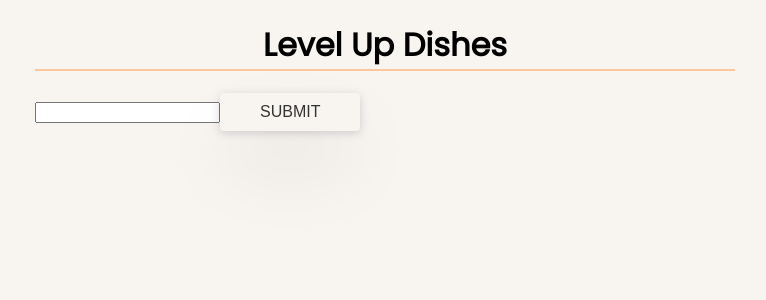
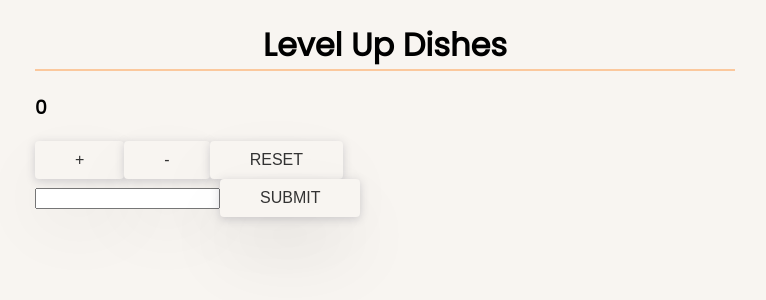
Before and after one commit to PatrickMcLennan/hooksCourse, a React (Create React App) app: page / in a window 1280 px wide. Shown: the top 300 px of the page, without its empty margins (255-1021 px from the left). Built offline with nearby package versions, Linux system fonts and the light colour scheme.

Commit message:
useEffect has blown my mind

```diff
--- a/src/App.js
+++ b/src/App.js
@@ -1,6 +1,7 @@
 import React, { useRef, createContext } from 'react';
 import ToggleHook from './Toggle/ToggleHook';
 import { useTitleInput } from './hooks/useTitleInput';
+import Counter from './Counter/Counter';
 
 export const UserContext = createContext();
 
@@ -20,6 +21,7 @@
           Level Up Dishes
         </h1>
         <ToggleHook />
+        <Counter />
         <form onSubmit={e => e.preventDefault()}>
           <input
             type="text"
--- /dev/null
+++ b/src/Counter/Counter.js
@@ -0,0 +1,36 @@
+import React, { useReducer } from 'react';
+
+const initialState = { count: 0 };
+
+function reducer(state, action) {
+  switch (action.type) {
+    case 'add':
+      return {
+        count: state.count + action.value
+      };
+    case 'minus':
+      return {
+        count: state.count - 1
+      };
+    case 'reset':
+      return {
+        count: initialState.count
+      };
+    default:
+      throw new Error();
+  }
+}
+
+const Counter = () => {
+  const [state, dispatch] = useReducer(reducer, initialState);
+  return (
+    <div>
+      <h3>{state.count}</h3>
+      <button onClick={() => dispatch({ type: 'add', value: 10 })}>+</button>
+      <button onClick={() => dispatch({ type: 'minus' })}>-</button>
+      <button onClick={() => dispatch({ type: 'reset' })}>Reset</button>
+    </div>
+  );
+};
+
+export default Counter;
```
